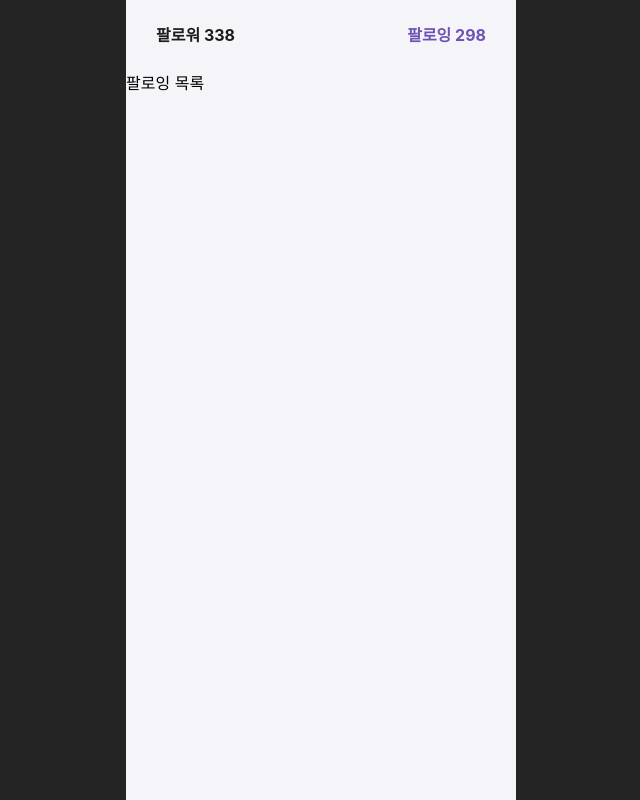
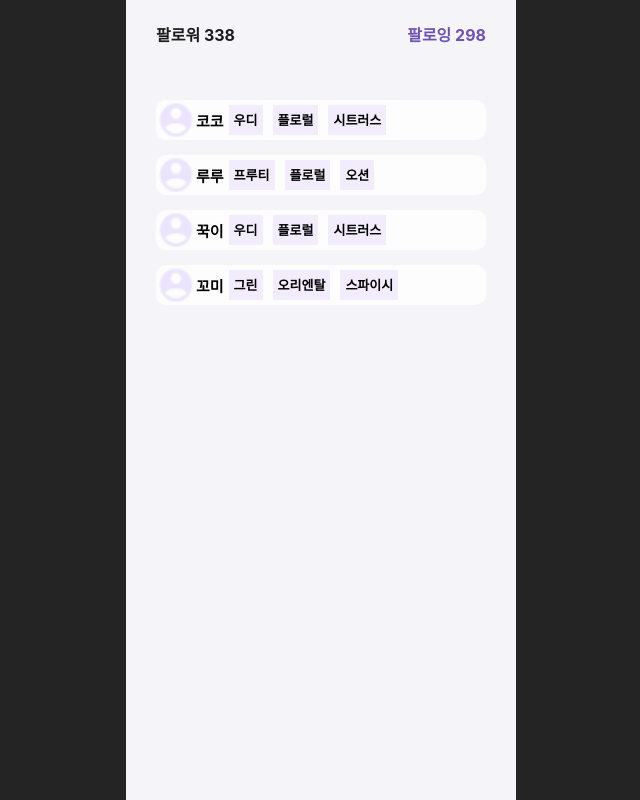
Before and after one commit to tjdwnsmm/decalcomanie, a React (Vite) app in the folder client/: page /follow-list in a window 1280 px wide. Shown: the whole page, without its empty margins (319-959 px from the left). Built offline with nearby package versions, Linux system fonts and the light colour scheme; a web font is replaced by a local one.

Commit message:
[S09P12A708-252 #10] feat: 팔로워 컴포넌트

```diff
--- /dev/null
+++ b/client/src/components/Follow/FollowBox.tsx
@@ -0,0 +1,63 @@
+import React from 'react';
+import styled from 'styled-components';
+import { FollowInfo } from '../../types/FollowInfoType';
+import { FollowBtn } from '../Button/FollowBtn';
+
+interface FollowBoxProps {
+  followList: FollowInfo[];
+  follow: FollowInfo;
+}
+
+const FollowListContainer = styled.div`
+  padding: 15px 25px;
+`;
+
+const FollowInfoBox = styled.div`
+  display: flex;
+  flex-direction: row;
+  margin: 15px 5px;
+  background-color: var(--white-color);
+  border-radius: 10px;
+`;
+
+const ProfileImg = styled.img`
+  width: 40px;
+  height: 40px;
+  border-radius: 50%;
+`;
+
+const WriterName = styled.div`
+  font-size: 15px;
+  font-weight: 700;
+  margin-top: 10px;
+`;
+
+const FavoriteScent = styled.div`
+  background-color: var(--secondary-color);
+  font-size: 13px;
+  font-weight: 600;
+  text-align: center;
+  margin: 5px;
+  padding: 5px;
+`;
+
+const FollowBox = ({ followList }: FollowBoxProps) => {
+  return (
+    <FollowListContainer>
+      {followList.map((follow, idx) => (
+        <FollowInfoBox key={idx} follow={follow}>
+          <ProfileImg src={follow.profileImg} alt="프로필" />
+          <WriterName>{follow.writer}</WriterName>
+          {follow.favScent.map((scent, index) => (
+            <FavoriteScent key={index} scent={scent}>
+              {scent}
+            </FavoriteScent>
+          ))}
+          {/* <FollowBtn isFollow={isFollow} /> */}
+        </FollowInfoBox>
+      ))}
+    </FollowListContainer>
+  );
+};
+
+export default FollowBox;
--- a/client/src/pages/MyPage/FollowList.tsx
+++ b/client/src/pages/MyPage/FollowList.tsx
@@ -1,16 +1,75 @@
 import React, { useState, useEffect } from 'react';
 import { Main } from '../../style';
 import FollowTab from '../../components/TabBar/FollowTab';
+import FollowBox from '../../components/Follow/FollowBox';
 
-const FollowersComponent = () => {
-  // 팔로워 목록을 렌더링하는 컴포넌트 구현
-  return <div>팔로워 목록</div>;
-};
 
-const FollowingComponent = () => {
-  // 팔로잉 목록을 렌더링하는 컴포넌트 구현
-  return <div>팔로잉 목록</div>;
-};
+// 임시 데이터
+const follwers = [
+  {
+    profileImg: 'src/assets/img/profile-user.png',
+    writer: '코코',
+    favScent: ['우디', '플로럴', '시트러스'],
+    isFollow: true,  // 내가 팔로우 하고 있는지
+  },
+  {
+    profileImg: 'src/assets/img/profile-user.png',
+    writer: '루루',
+    favScent: ['프루티', '플로럴', '오션'],
+    isFollow: true,
+  },
+  {
+    profileImg: 'src/assets/img/profile-user.png',
+    writer: '캔디',
+    favScent: ['그린', '오리엔탈', '스파이시'],
+    isFollow: false,
+  },
+  {
+    profileImg: 'src/assets/img/profile-user.png',
+    writer: '꾹이',
+    favScent: ['우디', '플로럴', '시트러스'],
+    isFollow: true,
+  },
+  {
+    profileImg: 'src/assets/img/profile-user.png',
+    writer: '초코',
+    favScent: ['프루티', '플로럴', '오션'],
+    isFollow: false,
+  },
+  {
+    profileImg: 'src/assets/img/profile-user.png',
+    writer: '꼬미',
+    favScent: ['그린', '오리엔탈', '스파이시'],
+    isFollow: true,
+  },
+];
+
+const following = [
+  {
+    profileImg: 'src/assets/img/profile-user.png',
+    writer: '코코',
+    favScent: ['우디', '플로럴', '시트러스'],
+    isFollow: true,
+  },
+  {
+    profileImg: 'src/assets/img/profile-user.png',
+    writer: '루루',
+    favScent: ['프루티', '플로럴', '오션'],
+    isFollow: true,
+  },
+  {
+    profileImg: 'src/assets/img/profile-user.png',
+    writer: '꾹이',
+    favScent: ['우디', '플로럴', '시트러스'],
+    isFollow: true,
+  },
+  {
+    profileImg: 'src/assets/img/profile-user.png',
+    writer: '꼬미',
+    favScent: ['그린', '오리엔탈', '스파이시'],
+    isFollow: true,
+  },
+];
 
 const FollowList = () => {
   // useEffect(() => {
@@ -34,8 +93,8 @@ const FollowList = () => {
         followersCount={followersCount}
         followingCount={followingCount}
       />
-      {activeTab === 'followers' && <FollowersComponent />}
-      {activeTab === 'following' && <FollowingComponent />}
+      {activeTab === 'followers' && <FollowBox followList={follwers}/>}
+      {activeTab === 'following' && <FollowBox followList={following}/>}
     </Main>
   );
 };
--- /dev/null
+++ b/client/src/types/FollowInfoType.ts
@@ -0,0 +1,6 @@
+export interface FollowInfo {
+  profileImg: string;
+  writer: string;
+  favScent: string[];
+  isFollow: boolean;
+}
```
